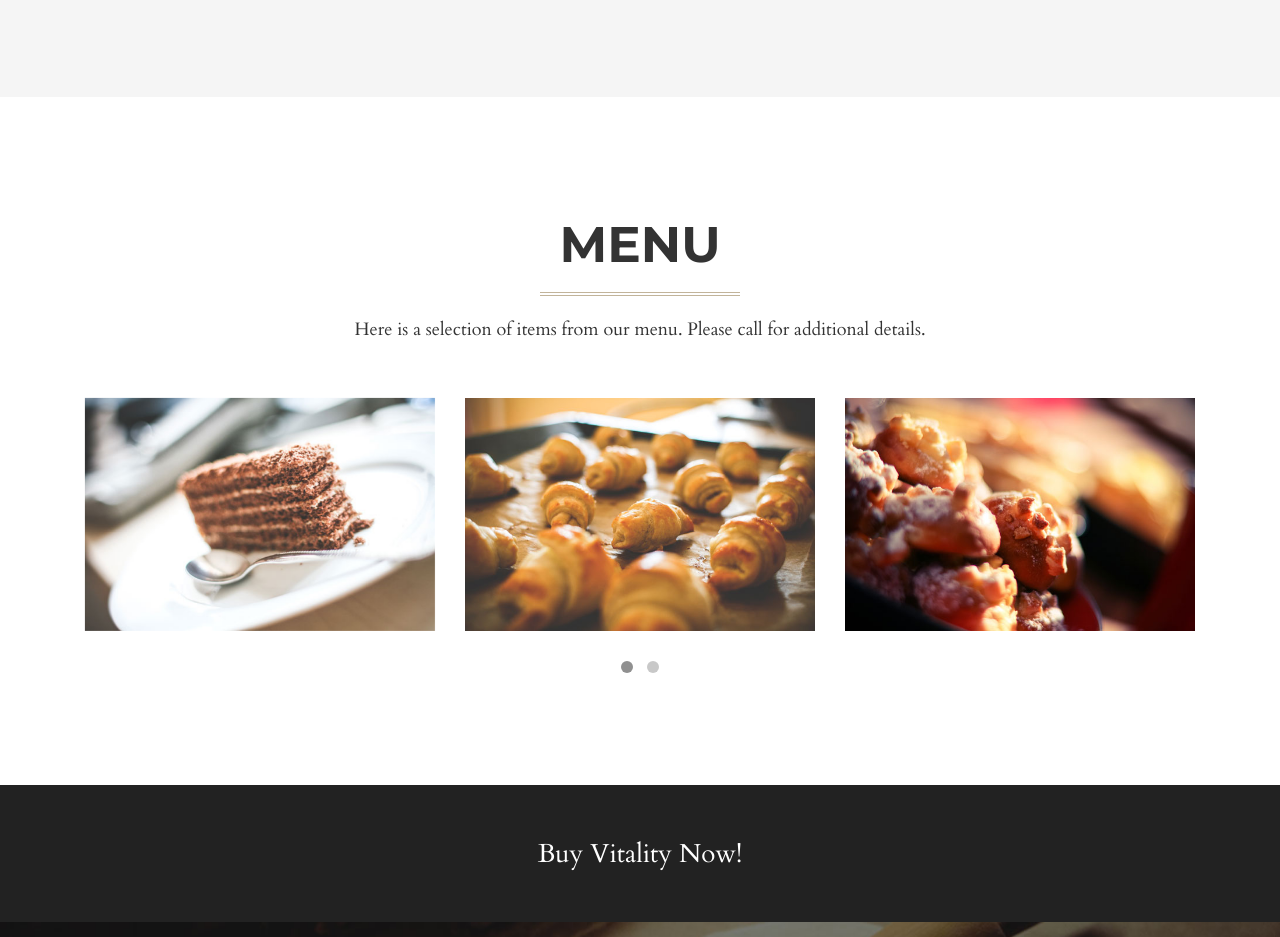
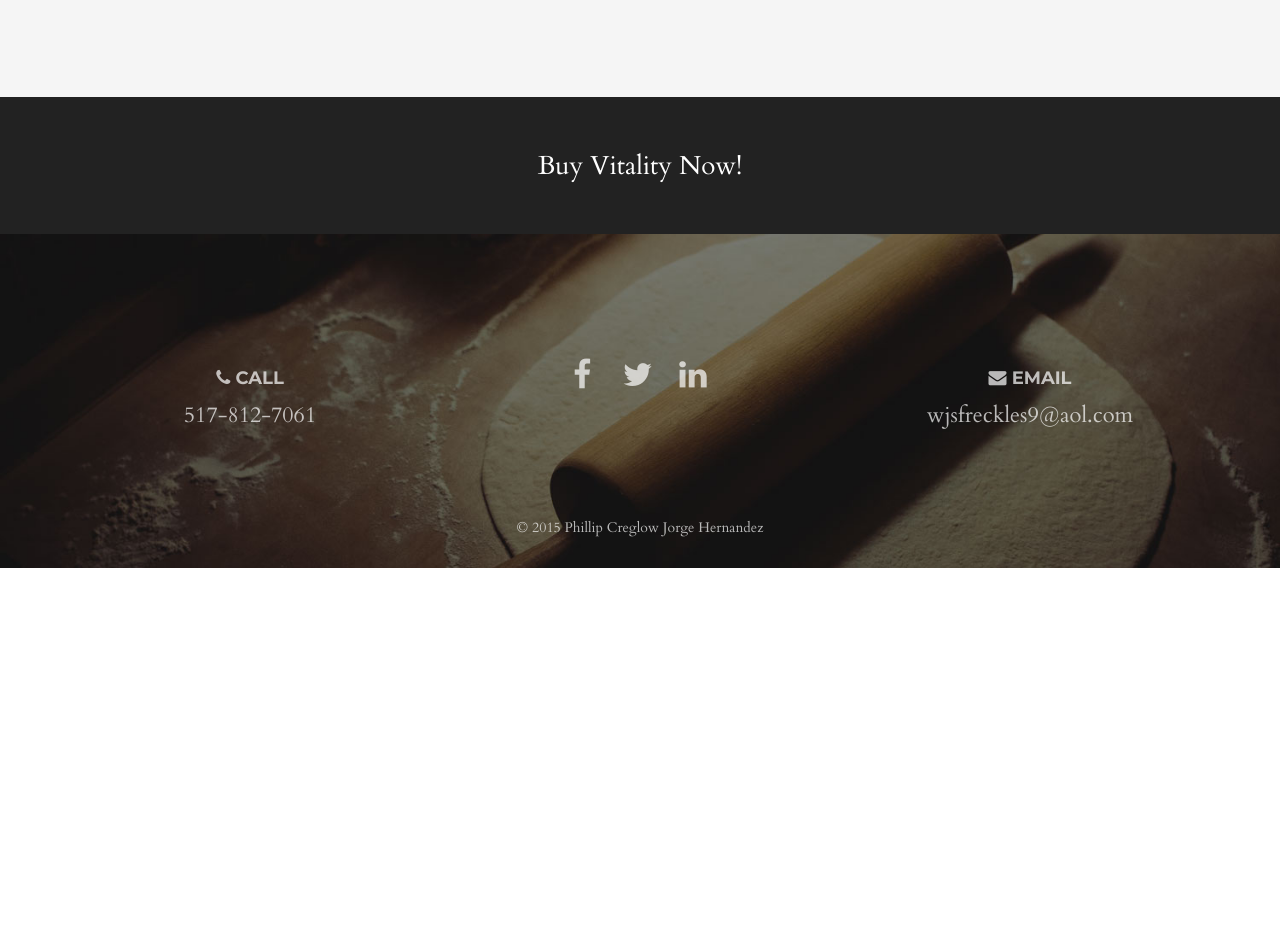
Before and after one commit to pcreglow/WJ-Culinary, a website: page index.html in a window 1280 px wide. Shown: the part 3529-4466 px from the top of the page. After the commit the page ends 4097 px from the top, so only its background shows below. Drawn offline with Linux system fonts and the light colour scheme.

Commit message:
Removed menu section

```diff
--- a/index.html
+++ b/index.html
@@ -245,53 +245,6 @@
             </div>
         </div>
     </section>
-    <section id="menu">
-        <div class="container wow fadeIn">
-            <div class="row text-center">
-                <div class="col-lg-12">
-                    <h2>Menu</h2>
-                    <hr class="colored">
-                    <p>Here is a selection of items from our menu. Please call for additional details.</p>
-                </div>
-            </div>
-            <div class="row content-row">
-                <div class="col-lg-12">
-                    <div class="portfolio-gallery">
-                        <div class="item">
-                            <a href="assets/img/culinary/menu/1.jpg" class="gallery-link" title="Czech Honey Cake">
-                                <img src="assets/img/culinary/menu/1.jpg" class="img-responsive img-centered" alt="">
-                            </a>
-                        </div>
-                        <div class="item">
-                            <a href="assets/img/culinary/menu/2.jpg" class="gallery-link" title="Mini Croissants">
-                                <img src="assets/img/culinary/menu/2.jpg" class="img-responsive img-centered" alt="">
-                            </a>
-                        </div>
-                        <div class="item">
-                            <a href="assets/img/culinary/menu/3.jpg" class="gallery-link" title="Gourmet Sweet Cakes">
-                                <img src="assets/img/culinary/menu/3.jpg" class="img-responsive img-centered" alt="">
-                            </a>
-                        </div>
-                        <div class="item">
-                            <a href="assets/img/culinary/menu/4.jpg" class="gallery-link" title="Traditional Honey Cake">
-                                <img src="assets/img/culinary/menu/4.jpg" class="img-responsive img-centered" alt="">
-                            </a>
-                        </div>
-                        <div class="item">
-                            <a href="assets/img/culinary/menu/5.jpg" class="gallery-link" title="Rosemary Breadsticks and Salami Rolls">
-                                <img src="assets/img/culinary/menu/5.jpg" class="img-responsive img-centered" alt="">
-                            </a>
-                        </div>
-                        <div class="item">
-                            <a href="assets/img/culinary/menu/6.jpg" class="gallery-link" title="Mini Croissants">
-                                <img src="assets/img/culinary/menu/6.jpg" class="img-responsive img-centered" alt="">
-                            </a>
-                        </div>
-                    </div>
-                </div>
-            </div>
-        </div>
-    </section>
     <a href="https://wrapbootstrap.com/theme/vitality-multipurpose-one-page-theme-WB02K3KK3" class="btn btn-block btn-full-width">Buy Vitality Now!</a>
     <footer class="footer" style="background-image: url('assets/img/culinary/bg-footer.jpg')">
         <div class="container text-center">
```
